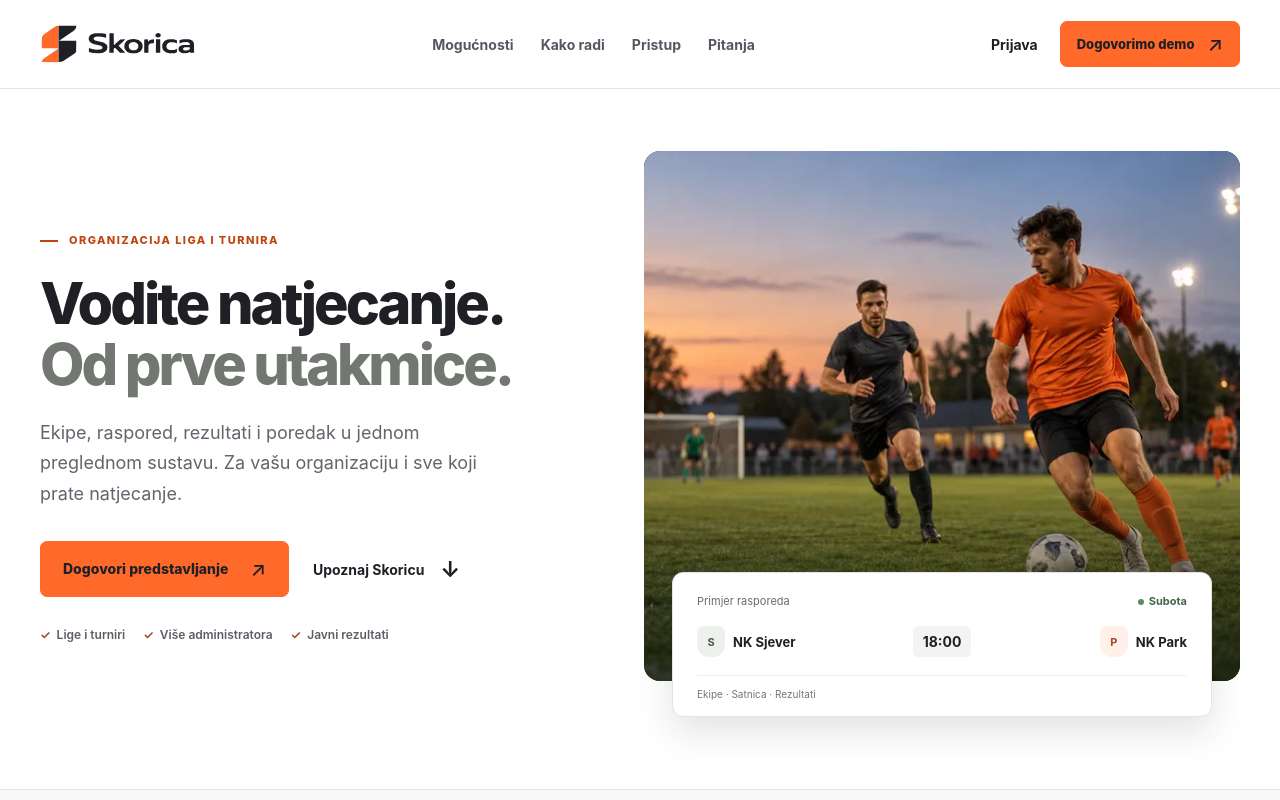
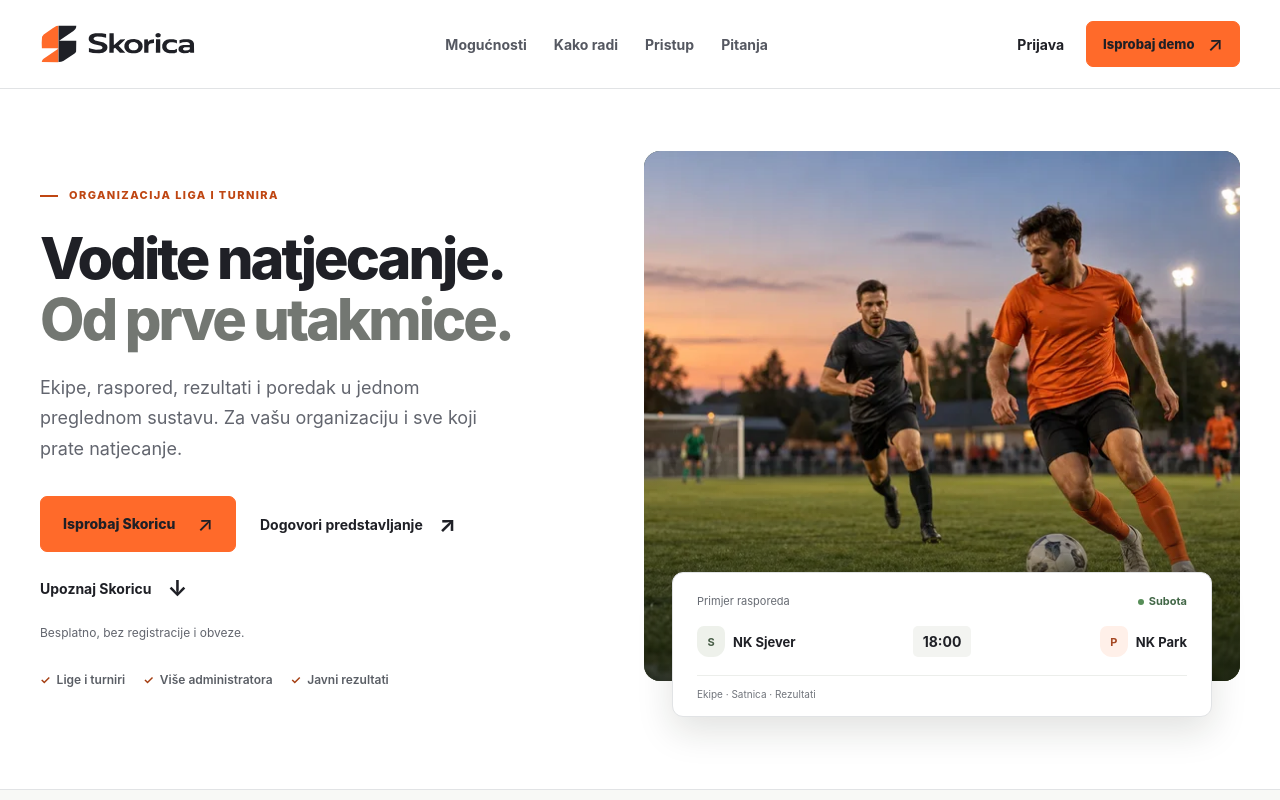
Before and after one commit to Pro-ma-r/skorica-landing, a website: page index.html in a window 1280 px wide. Shown: the top 800 px of the page. Drawn offline with Linux system fonts and the light colour scheme.

Commit message:
Add canonical anonymous demo entry while preserving the landing design

```diff
--- a/index.html
+++ b/index.html
@@ -19,7 +19,7 @@
       <nav class="nav shell" aria-label="Glavna navigacija">
         <a class="logo" href="/" aria-label="Skorica početna"><img src="/assets/skorica-logo.svg" width="925" height="243" alt="Skorica"></a>
         <div class="nav-links"><a href="#mogucnosti">Mogućnosti</a><a href="#kako-radi">Kako radi</a><a href="#pristup">Pristup</a><a href="#faq">Pitanja</a></div>
-        <div class="nav-actions"><a class="login-link" href="https://app.skorica.com/login">Prijava</a><a class="button button-small" href="#kontakt">Dogovorimo demo <span aria-hidden="true">↗</span></a></div>
+        <div class="nav-actions"><a class="login-link" href="https://app.skorica.com/login">Prijava</a><a class="button button-small" href="https://skorica.com/demo">Isprobaj demo <span aria-hidden="true">↗</span></a></div>
       </nav>
     </header>
     <main id="glavni-sadrzaj" tabindex="-1">
@@ -29,7 +29,8 @@
             <span class="kicker">Organizacija liga i turnira</span>
             <h1 id="hero-title">Vodite natjecanje.<br><span>Od prve utakmice.</span></h1>
             <p class="lead">Ekipe, raspored, rezultati i poredak u jednom preglednom sustavu. Za vašu organizaciju i sve koji prate natjecanje.</p>
-            <div class="hero-actions"><a class="button" href="#kontakt">Dogovori predstavljanje <span aria-hidden="true">↗</span></a><a class="text-link" href="#pregled">Upoznaj Skoricu <span aria-hidden="true">↓</span></a></div>
+            <div class="hero-actions"><a class="button" href="https://skorica.com/demo">Isprobaj Skoricu <span aria-hidden="true">↗</span></a><a class="text-link" href="#kontakt">Dogovori predstavljanje <span aria-hidden="true">↗</span></a><a class="text-link" href="#pregled">Upoznaj Skoricu <span aria-hidden="true">↓</span></a></div>
+            <p class="hero-demo-note">Besplatno, bez registracije i obveze.</p>
             <div class="hero-points" aria-label="Glavne mogućnosti"><span>Lige i turniri</span><span>Više administratora</span><span>Javni rezultati</span></div>
           </div>
           <div class="hero-scene">
--- a/styles.css
+++ b/styles.css
@@ -33,6 +33,7 @@ a:focus-visible, summary:focus-visible { outline: 3px solid #1f2026; outline-off
 .hero h1 span { color: #737772; }
 .lead { max-width: 475px; margin: 0; color: var(--muted); font-size: 18px; line-height: 1.7; }
 .hero-actions { display: flex; flex-wrap: wrap; gap: 12px 24px; align-items: center; margin-top: 32px; }
+.hero-demo-note { margin: 12px 0 0; color: var(--muted); font-size: 12px; line-height: 1.5; }
 .hero-points { display: flex; flex-wrap: wrap; gap: 13px 18px; margin-top: 30px; font-size: 12px; font-weight: 600; color: #5a5e65; }
 .hero-points span::before { content: "✓"; color: #a43d10; padding-right: 6px; }
 .hero-scene { position: relative; min-width: 0; padding-bottom: 36px; }
```
Also changed, not shown: scripts/public-routes.test.mjs (+11 -1 lines), tests/design.spec.mjs (+10 -0 lines), vercel.json.
